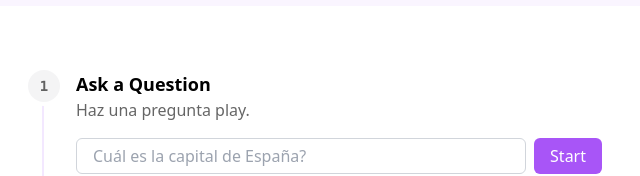
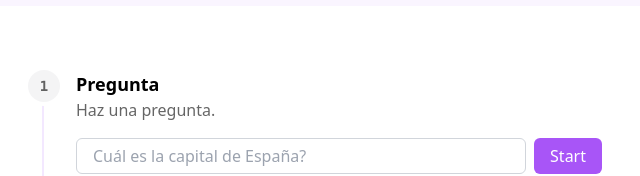
Before and after one commit to esanmar/agente-ia, a Next.js app: page / in a window 1280 px wide. Shown: the part 142-318 px from the top of the page, without its empty margins (326-966 px from the left). Built offline with nearby package versions, Linux system fonts and the light colour scheme.

Commit message:
Update page.tsx

```diff
--- a/app/page.tsx
+++ b/app/page.tsx
@@ -214,10 +214,9 @@ const Page = () => {
             <StepItem status={resolveStepStatus(1)}>
               <StepNumber order={1} status={resolveStepStatus(1)} />
 
-              <StepTitle>Ask a Question</StepTitle>
+              <StepTitle>Pregunta</StepTitle>
               <StepDesc>
-               Haz una pregunta
-                play.
+               Haz una pregunta.
               </StepDesc>
 
               <StepContent>
```
